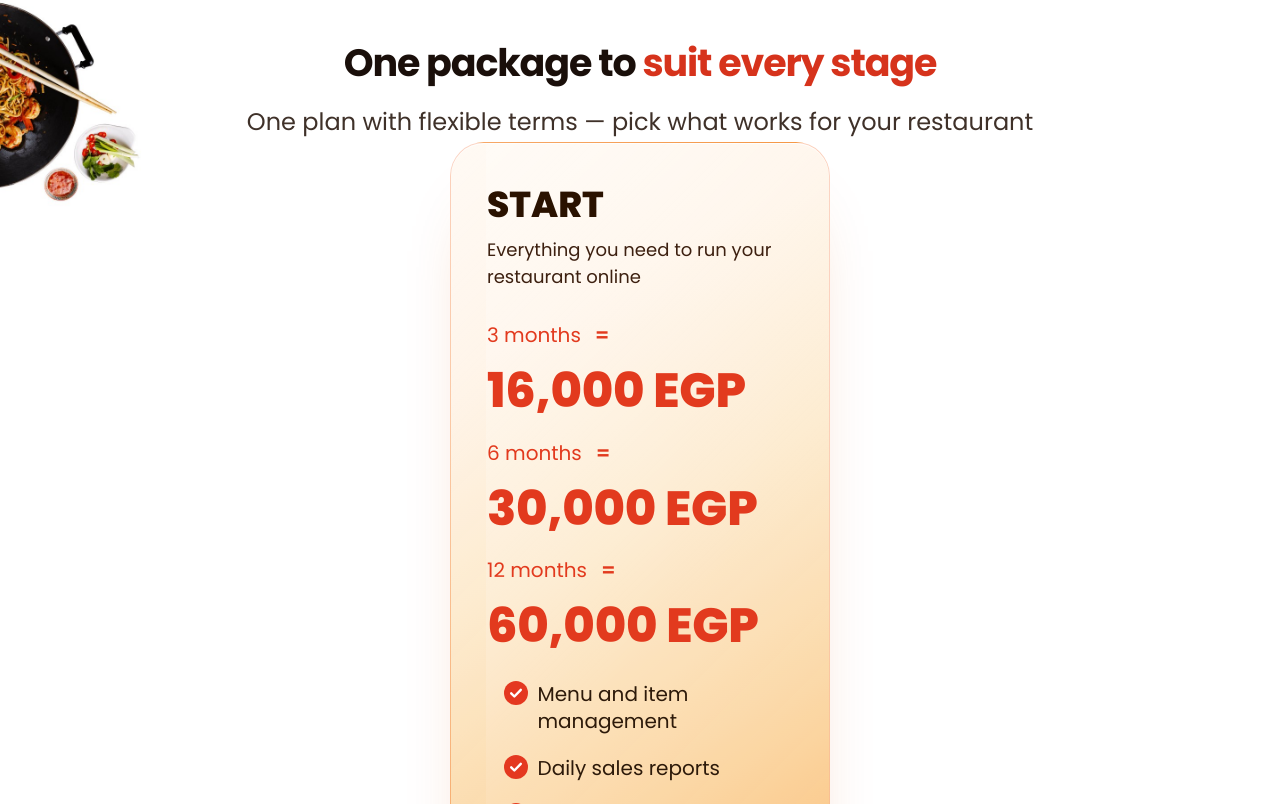
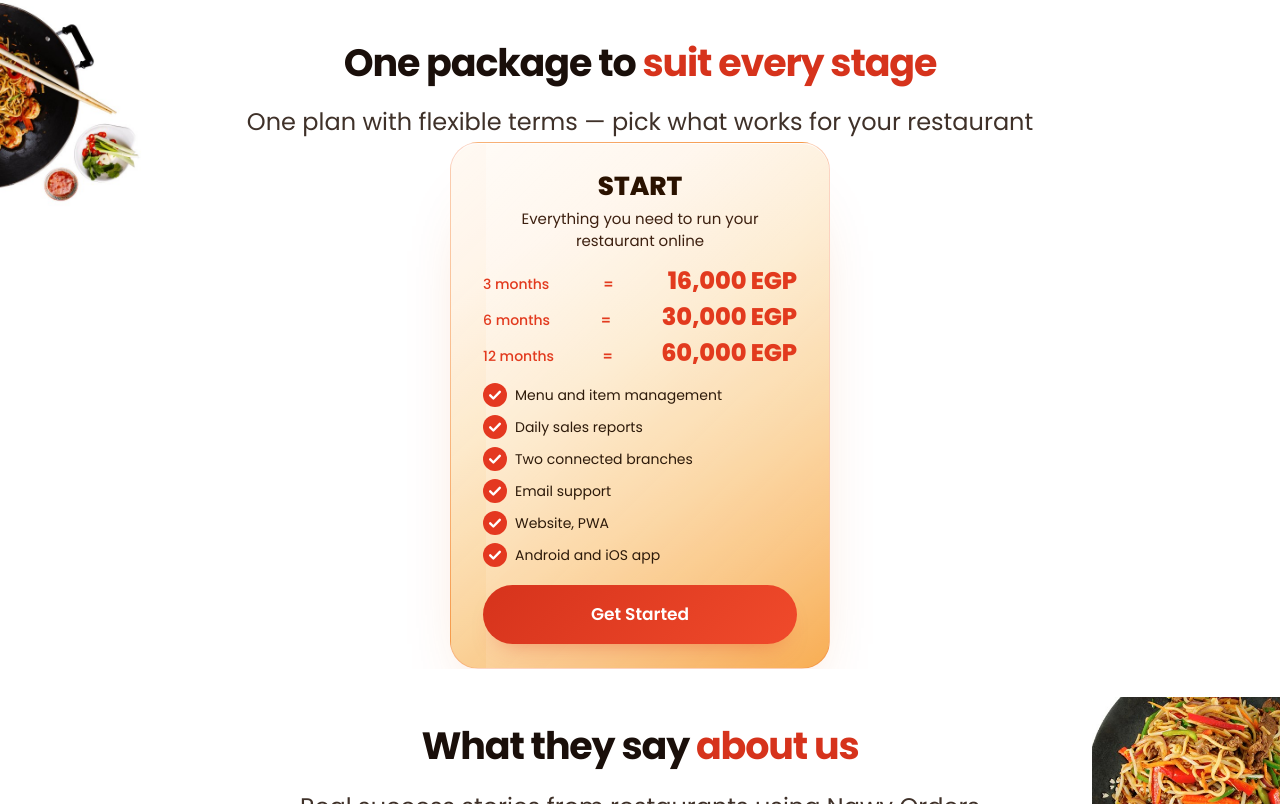
Before and after one commit to NawyOrders/Landing-Page, a Next.js app: page /en in a window 1280 px wide. Shown: the part 4476-5280 px from the top of the page. Built offline with nearby package versions, Linux system fonts and the light colour scheme; a web font is replaced by a local one.

Commit message:
fix: refine plan card styles for improved layout and readability

```diff
--- a/app/globals.css
+++ b/app/globals.css
@@ -1438,12 +1438,14 @@ a {
   flex-direction: column;
   width: 380px;
   max-width: 100%;
-  min-height: 520px;
+  min-height: 0;
   margin-inline: auto;
-  padding-block: 40px 36px;
-  padding-inline: 36px;
+  padding-block: 28px 24px;
+  padding-inline: 32px;
   overflow: hidden;
-  border-radius: 34px;
+  border-radius: 28px;
+  text-align: center;
+  align-items: center;
   transform-style: preserve-3d;
   perspective: 1400px;
   transition:
@@ -1498,12 +1500,13 @@ a {
 }
 
 .plan-card h3 {
-  font-size: 36px;
+  font-size: 26px;
   font-weight: 800;
   line-height: 1.2;
   letter-spacing: 0;
   text-transform: uppercase;
   color: #2a1200;
+  text-align: center;
 }
 
 .plan-card--dark h3 {
@@ -1511,10 +1514,12 @@ a {
 }
 
 .plan-desc {
-  margin-block-start: 10px;
-  font-size: 18px;
-  line-height: 1.5;
+  margin-block-start: 6px;
+  font-size: 15px;
+  line-height: 1.45;
   color: #3d2010;
+  text-align: center;
+  max-width: 300px;
 }
 
 .plan-card--dark .plan-desc {
@@ -1524,16 +1529,18 @@ a {
 .plan-prices {
   display: flex;
   flex-direction: column;
-  gap: 20px;
+  gap: 8px;
   min-height: 0;
-  margin-block-start: 30px;
+  margin-block-start: 16px;
+  width: 100%;
 }
 
 .plan-price {
   display: flex;
-  flex-wrap: wrap;
+  flex-wrap: nowrap;
   align-items: baseline;
-  gap: 14px;
+  justify-content: space-between;
+  gap: 10px;
   animation: priceIn 0.35s ease both;
 }
 
@@ -1550,9 +1557,9 @@ a {
 
 .plan-amount {
   display: inline-block;
-  font-size: 48px;
+  font-size: 24px;
   font-weight: 800;
-  line-height: 1.12;
+  line-height: 1.15;
   letter-spacing: -0.005em;
   color: #e23a1e;
   transition: transform 0.3s ease, color 0.3s ease;
@@ -1563,13 +1570,13 @@ a {
 }
 
 .plan-term {
-  font-size: 20px;
-  font-weight: 400;
+  font-size: 14px;
+  font-weight: 500;
   color: #e23a1e;
 }
 
 .plan-equals {
-  font-size: 20px;
+  font-size: 14px;
   font-weight: 600;
   color: #e23a1e;
 }
@@ -1584,18 +1591,20 @@ a {
 
 .plan-features {
   display: grid;
-  gap: 20px;
-  margin-block-start: 28px;
-  padding-inline-start: 16.5px;
+  gap: 8px;
+  margin-block-start: 16px;
+  padding-inline-start: 0;
   list-style: none;
+  width: 100%;
 }
 
 .plan-features li {
   display: flex;
-  gap: 10px;
-  align-items: flex-start;
-  font-size: 20px;
-  line-height: 1.36;
+  gap: 8px;
+  align-items: center;
+  text-align: start;
+  font-size: 14px;
+  line-height: 1.35;
   color: #2d1a0a;
 }
 
@@ -1610,7 +1619,8 @@ a {
 .plan-cta {
   display: flex;
   margin-block-start: auto;
-  padding-block-start: 30px;
+  padding-block-start: 18px;
+  width: 100%;
 }
 
 .plan-cta .btn {
@@ -2821,9 +2831,9 @@ a {
   }
 
   .plan-card {
-    min-height: 620px;
-    padding-block: 50px;
-    padding-inline: 38px;
+    min-height: 0;
+    padding-block: 28px 24px;
+    padding-inline: 30px;
   }
 
   .plan-amount {
```
